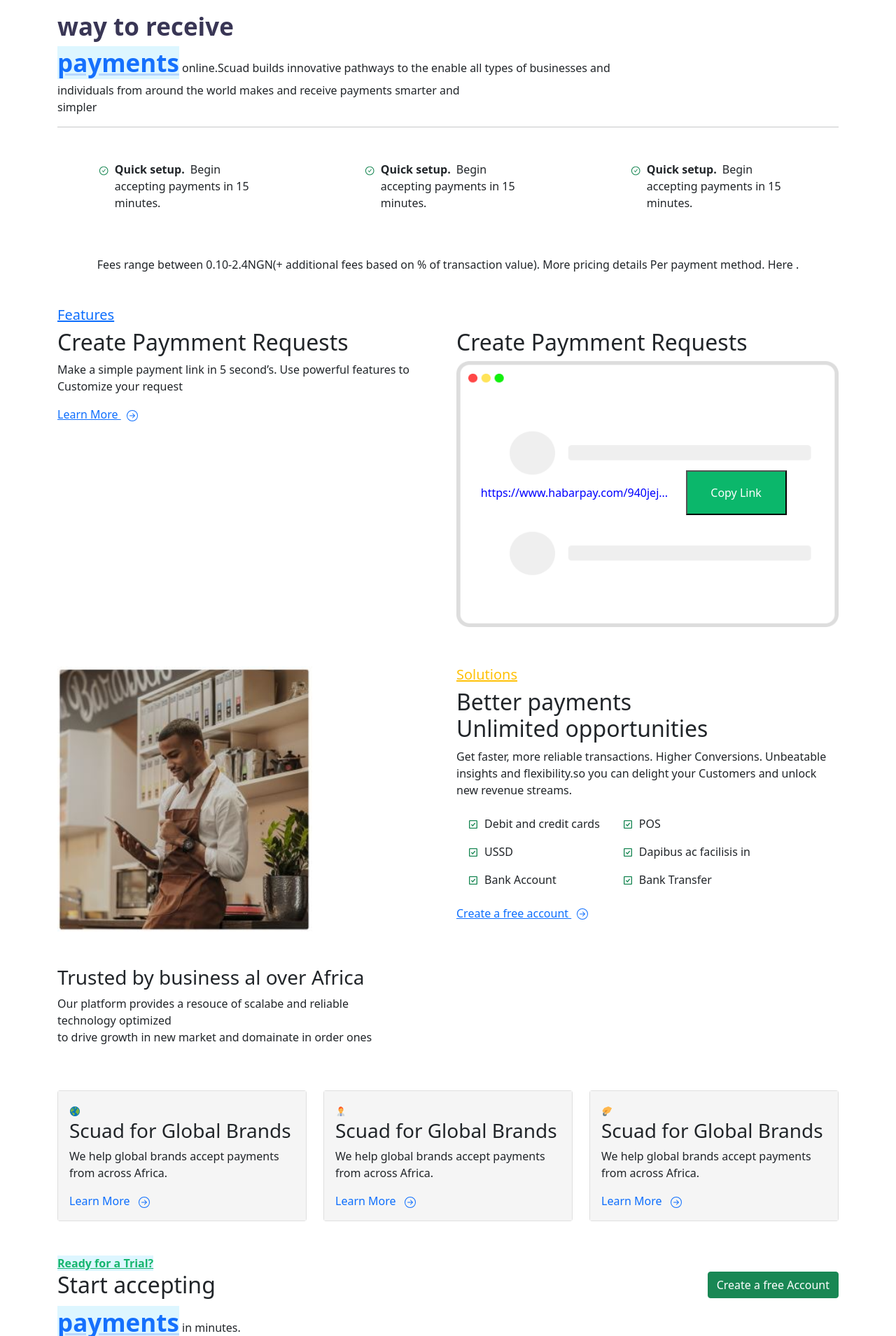
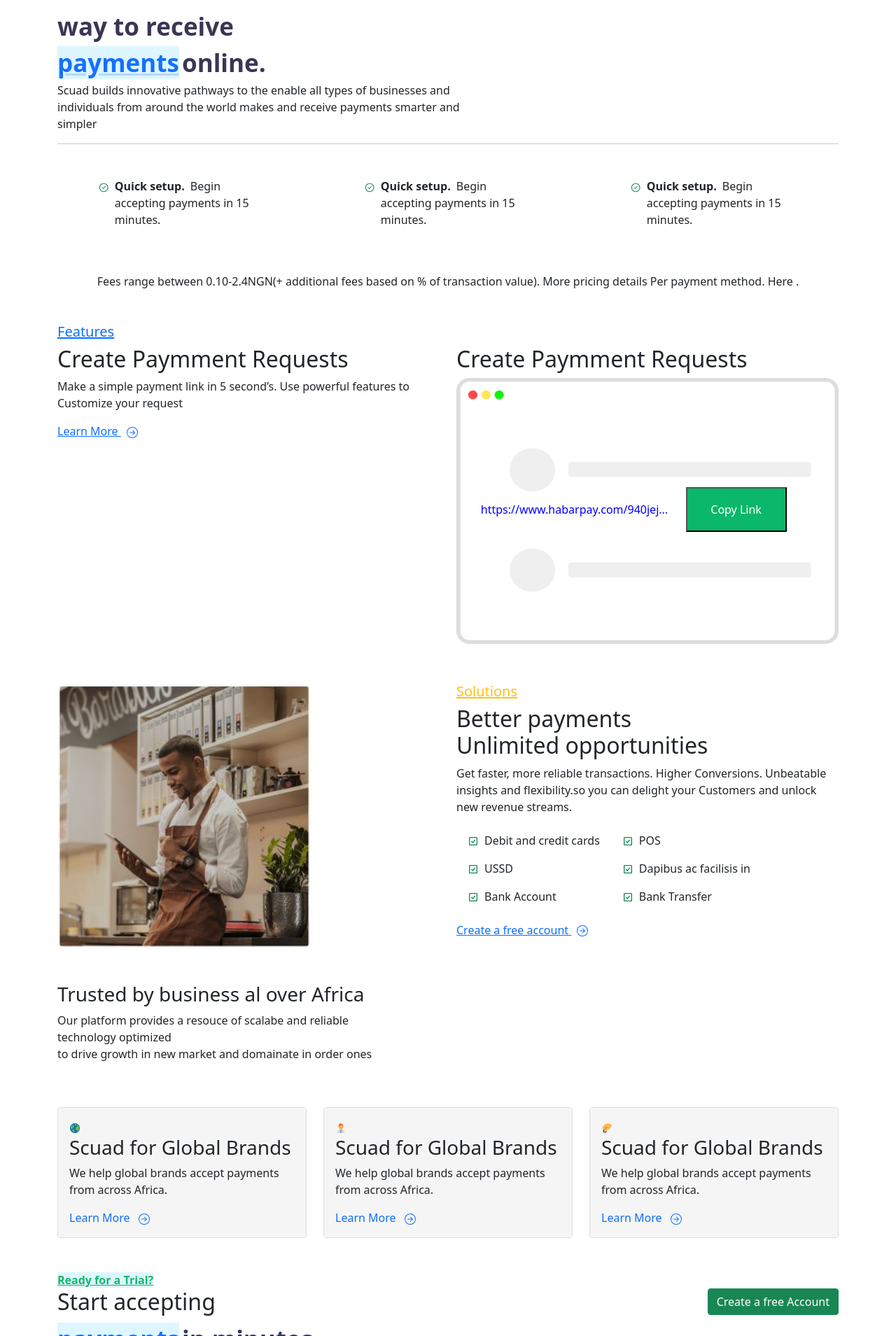
Before and after one commit to nelson6868/InterviewCodingChallengeProject, a React (Create React App) app: page / in a window 1280 px wide. Shown: the part 131-2040 px from the top of the page at 70% size. Built offline with nearby package versions, Linux system fonts and the light colour scheme.

Commit message:
i added some colors on trial components text

```diff
--- a/src/components/Header.jsx
+++ b/src/components/Header.jsx
@@ -7,12 +7,14 @@
       <hr />
      <span style={{fontSize: '35px',fontWeight:"bold",color:"#393655"}}> A faster & easier<br/>
        way to receive</span><br/>
-      <span style={{backgroundColor:"#ddf6ff", textDecoration:"underline", textDecorationColor:"#b6d7ff",textDecorationStyle:"solid" ,height:"2rem",fontSize:"35px",color:"#1570fd", fontWeight:"bold"}}> payments</span> <span>online.</span>
+      <span style={{backgroundColor:"#ddf6ff", textDecoration:"underline",
+       textDecorationColor:"#b6d7ff",textDecorationStyle:"solid" ,height:"2rem",fontSize:"35px",color:"#1570fd", fontWeight:"bold"}}> payments</span> <span
+       style={{fontSize: '35px',fontWeight:"bold",color:"#393655"}}>online.</span><br/>
       {/* <Banner
         title={`A faster & easier way to receive ${"payments"} online.`}
         subtitle="Lorem ipsum v dolor sit, amet consectetur adipisicing consectetur perspiciatis officia dolorum consectetur officia debitis."
       /> */}
-       <span>Scuad builds innovative pathways to the enable all types of businesses and <br/>
+       <span style={{marginTop:"-9rem",textAlign:"justify"}}>Scuad builds innovative pathways to the enable all types of businesses and <br/>
        <span>individuals from around the world makes and receive payments smarter and<br/> simpler</span>
        </span>
 
--- a/src/components/Trial.jsx
+++ b/src/components/Trial.jsx
@@ -12,7 +12,7 @@
           <div className="col-sm-12 col-md-6">
             <div className="col-10">
               <h2>Start accepting</h2>
-              <span style={{backgroundColor:"#ddf6ff", textDecoration:"underline", textDecorationColor:"#b6d7ff",textDecorationStyle:"solid" ,height:"2rem",fontSize:"35px",color:"#1570fd", fontWeight:"bold"}}>payments</span> <span>in minutes.</span>
+              <span style={{backgroundColor:"#ddf6ff", textDecoration:"underline", textDecorationColor:"#b6d7ff",textDecorationStyle:"solid" ,height:"2rem",fontSize:"35px",color:"#1570fd", fontWeight:"bold"}}>payments</span> <span style={{height:"2rem",fontSize:"35px",color:"#32385c", fontWeight:"bold"}}>in minutes.</span>
 
 
 
```
